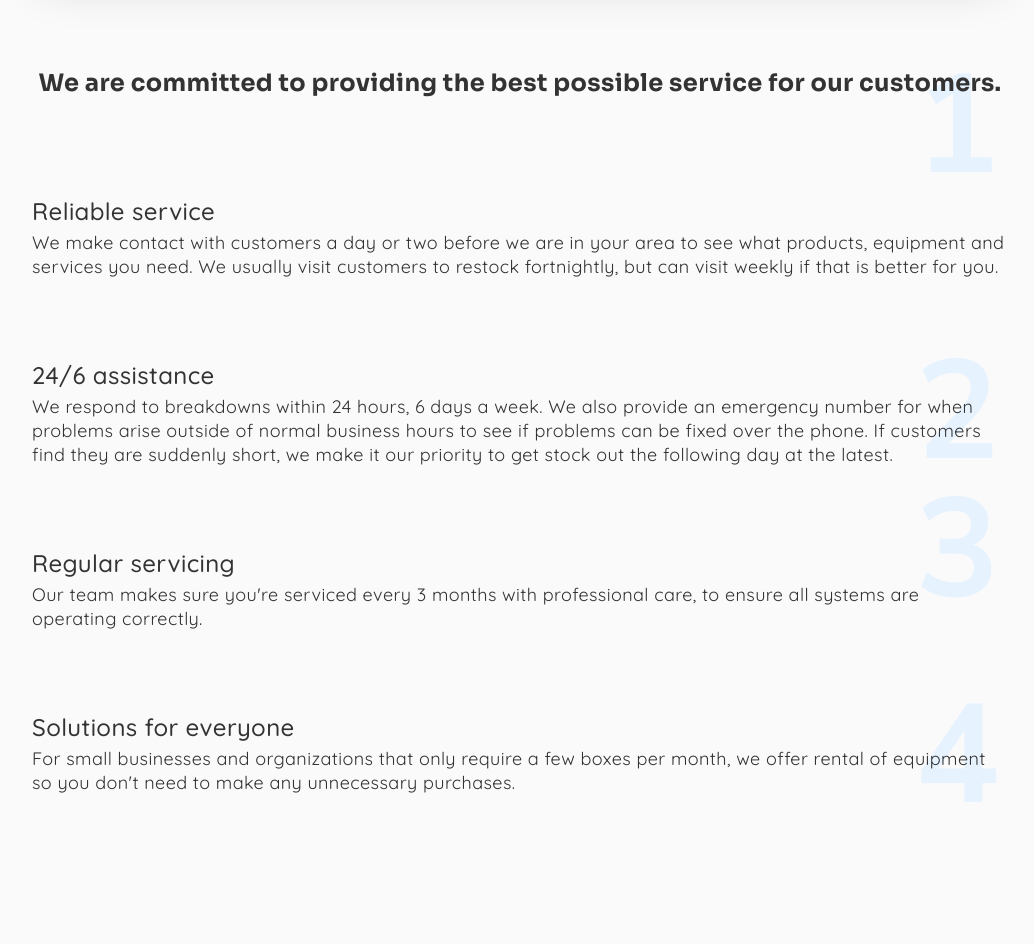
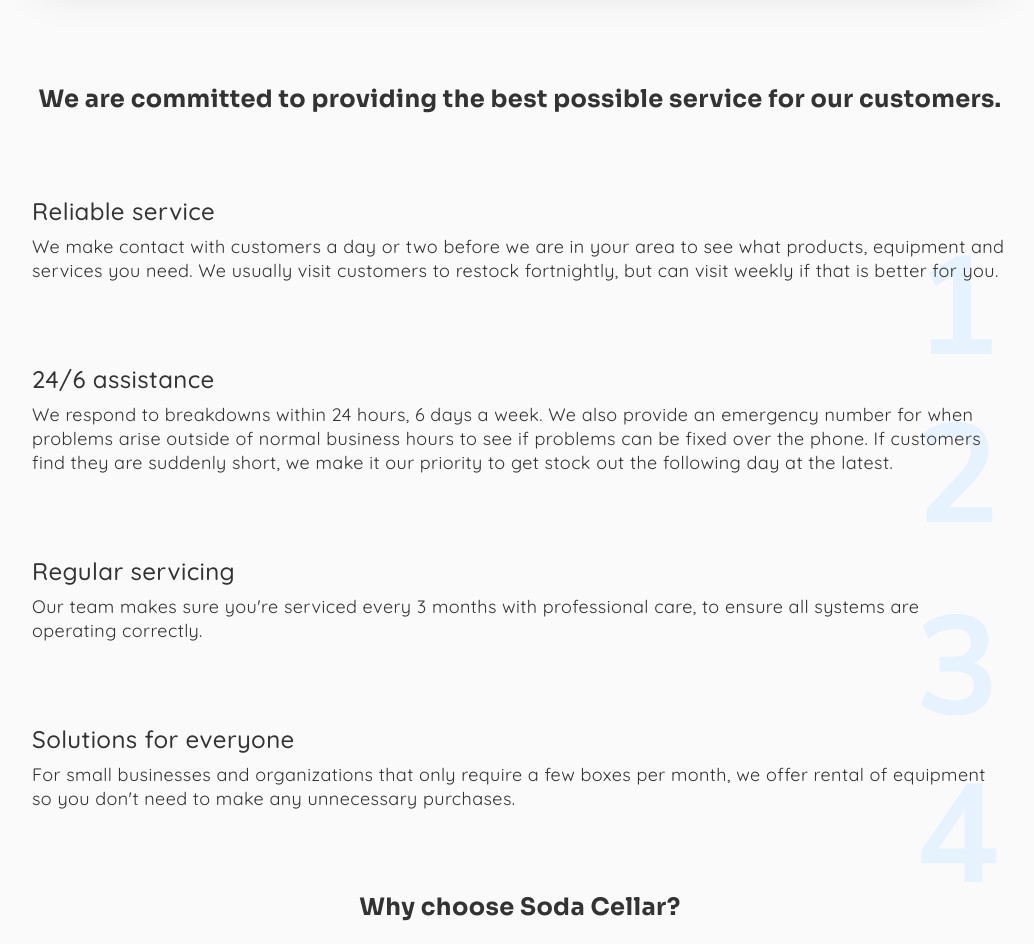
Before and after one commit to RyanZaleski/soda-cellar, a website: page about.html in a window 1280 px wide. Shown: the part 2078-3022 px from the top of the page, without its empty margins (0-1034 px from the left). Drawn offline with Linux system fonts and the light colour scheme.

Commit message:
moved numbers in services section

```diff
--- a/about.html
+++ b/about.html
@@ -130,48 +130,48 @@
 
         <!-- We are committed to providing... -->
 
-    <section class="space-y-24">
+    <section>
 
         <!-- We are committed title -->
-        <h1 class="text-2xl font-bold font-serif text-center pt-16">We are committed to providing the best possible service for our customers.</h1>
+        <h1 class="text-2xl font-bold font-serif text-center py-20">We are committed to providing the best possible service for our customers.</h1>
 
         <!-- Four services -->
         <section class="space-y-20">
 
             <!-- Reliable service -->
-            <section class="flex flex-col space-y-1 relative">
+            <section class="flex flex-col space-y-2 relative">
 
                 <h1 class="text-2xl font-medium">Reliable service</h1>
                 <p class="text-lg leading-6">We make contact with customers a day or two before we are in your area to see what products, equipment and services you need. We usually visit customers to restock fortnightly, but can visit weekly if that is better for you.</p>
-                <div class="font-serif absolute bottom-12 right-2 text-lightBlue customSize font-black">
+                <div class="font-serif absolute top-0 right-2 text-lightBlue customSize font-black">
                 <span>1</span>
                 </div>
             </section>
 
             <!-- 24/6 assistance -->
-            <section class="flex flex-col space-y-1 relative">
+            <section class="flex flex-col space-y-2 relative">
 
                 <h1 class="text-2xl font-medium">24/6 assistance</h1>
                 <p class="text-lg leading-6">We respond to breakdowns within 24 hours, 6 days a week. We also provide an emergency number for when problems arise outside of normal business hours to see if problems can be fixed over the phone. If customers find they are suddenly short, we make it our priority to get stock out the following day at the latest.</p>
-                <span class="font-serif absolute -top-14 right-2 text-lightBlue customSize font-black">2</span>
+                <span class="font-serif absolute top-0 right-2 text-lightBlue customSize font-black">2</span>
 
             </section>
 
             <!-- Regular servicing -->
-            <section class="flex flex-col space-y-1 relative">
+            <section class="flex flex-col space-y-2 relative">
 
                 <h1 class="text-2xl font-medium">Regular servicing</h1>
                 <p class="text-lg leading-6">Our team makes sure you're serviced every 3 months with professional care, to ensure all systems are operating correctly.</p>
-                <span class="font-serif absolute -bottom-6 right-2 text-lightBlue customSize font-black">3</span>
+                <span class="font-serif absolute top-0 right-2 text-lightBlue customSize font-black">3</span>
 
             </section>
 
             <!-- Solutions for everyone -->
-            <section class="flex flex-col space-y-1 relative">
+            <section class="flex flex-col space-y-2 relative">
 
                 <h1 class="text-2xl font-medium">Solutions for everyone</h1>
                 <p class="text-lg leading-6">For small businesses and organizations that only require a few boxes per month, we offer rental of equipment so you don't need to make any unnecessary purchases.</p>
-                <span class="font-serif absolute -top-16 right-2 text-lightBlue customSize font-black">4</span>
+                <span class="font-serif absolute top-0 right-2 text-lightBlue customSize font-black">4</span>
 
             </section>
 
```
Also changed, not shown: css/main.css.
